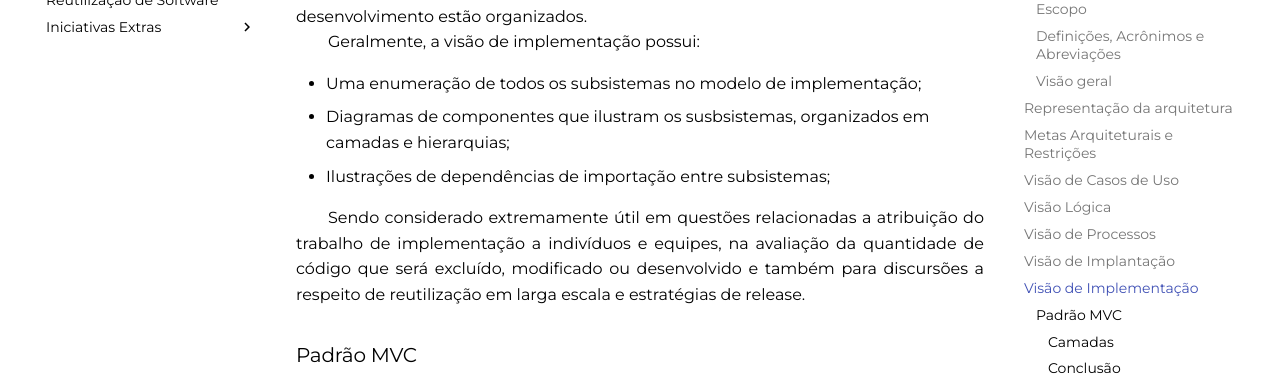
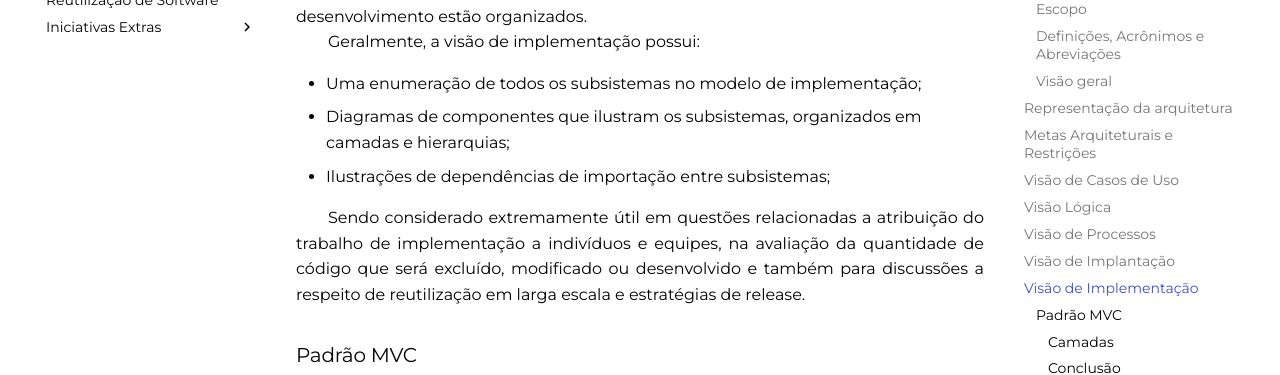
Before and after one commit to UnBArqDsw2021-1/2021.1_G6_Curumim, an MkDocs documentation site: the page built from docs/arquitetura-reutilizacao/arquitetura.md, in a window 1280 px wide and 900 px high, scrolled down 2151 px. Shown: the part 153-528 px from the top of the window. Built offline with MkDocs 1.6.1 and Material for MkDocs 9.7.7, drawn with Linux system fonts in a browser that asks for light colours; comment, search, counter and statistics services are not loaded.

Commit message:
doc(#196) Ajustes segundo revisão

```diff
--- a/docs/arquitetura-reutilizacao/arquitetura.md
+++ b/docs/arquitetura-reutilizacao/arquitetura.md
@@ -49,10 +49,10 @@
 &emsp;&emsp;Geralmente, a visão de implementação possui:
 
 - Uma enumeração de todos os subsistemas no modelo de implementação;
-- Diagramas de componentes que ilustram os susbsistemas, organizados em camadas e hierarquias;
+- Diagramas de componentes que ilustram os subsistemas, organizados em camadas e hierarquias;
 - Ilustrações de dependências de importação entre subsistemas;
 
-&emsp;&emsp;Sendo considerado extremamente útil em questões relacionadas a atribuição do trabalho de implementação a indivíduos e equipes, na avaliação da quantidade de código que será excluído, modificado ou desenvolvido e também para discursões a respeito de reutilização em larga escala e estratégias de release.
+&emsp;&emsp;Sendo considerado extremamente útil em questões relacionadas a atribuição do trabalho de implementação a indivíduos e equipes, na avaliação da quantidade de código que será excluído, modificado ou desenvolvido e também para discussões a respeito de reutilização em larga escala e estratégias de release.
 
 ### Padrão MVC
 #### Camadas
```
